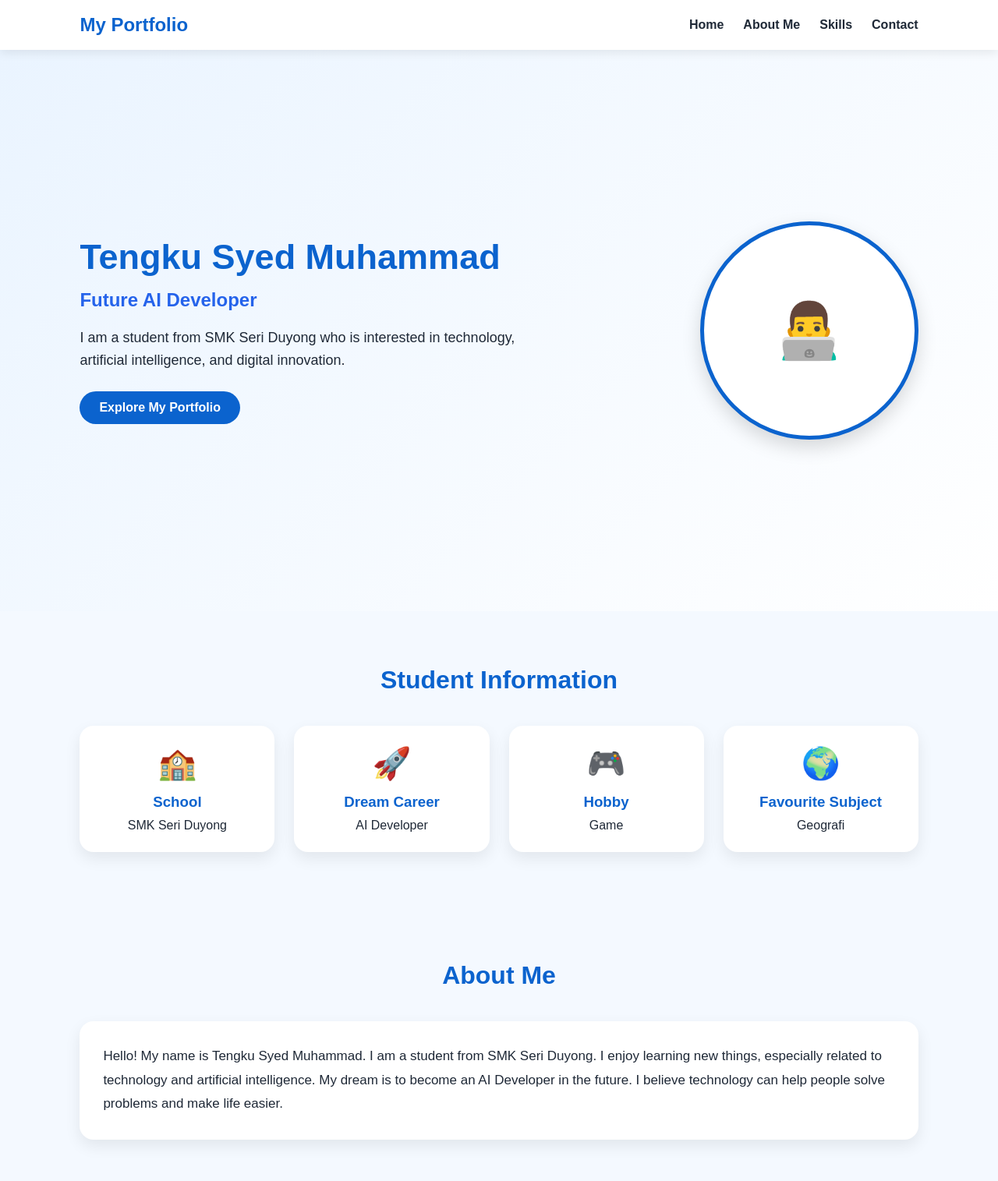
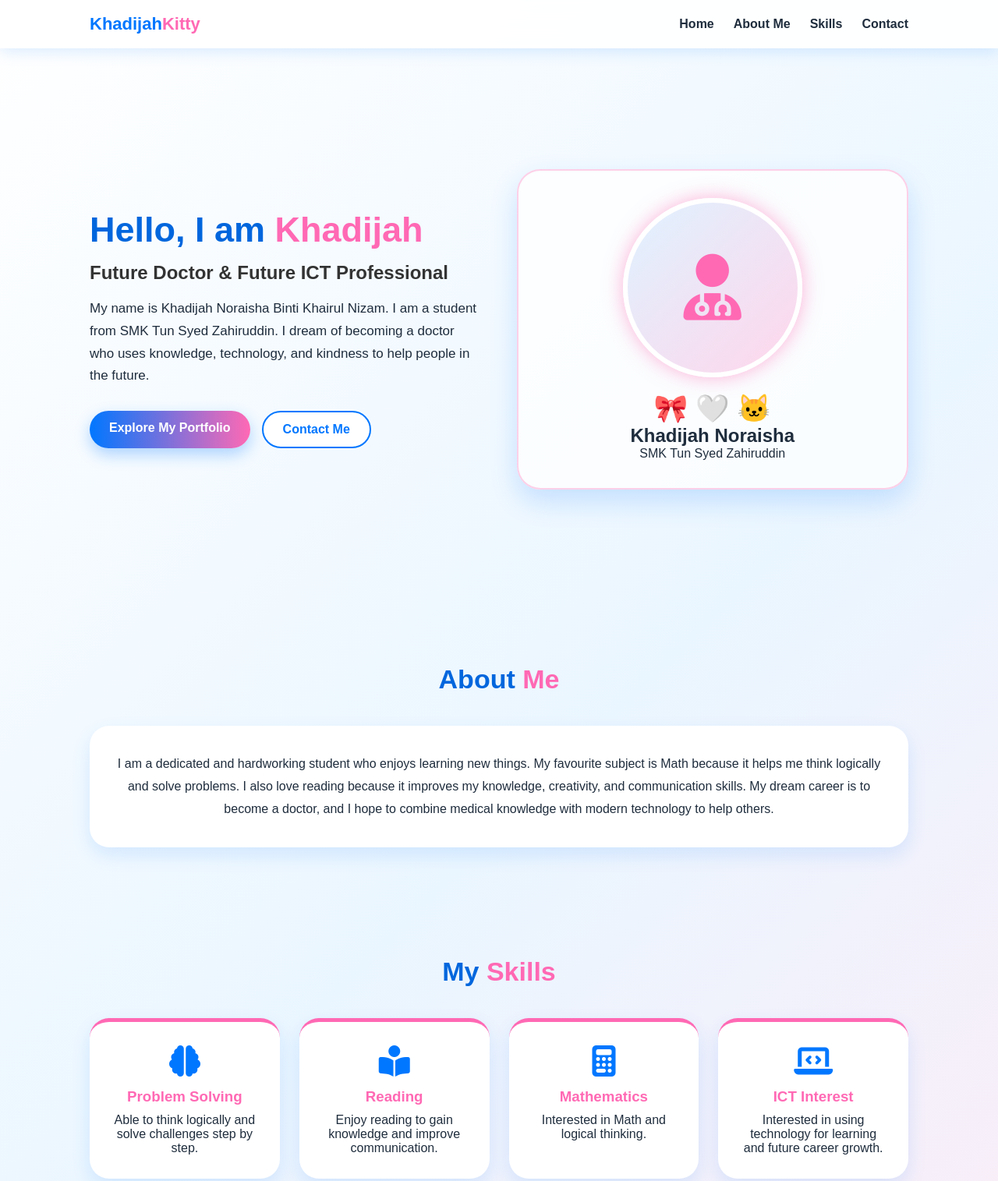
Before and after one commit to fthnnzr/jasmine, a plain HTML site: page index.html in a window 1280 px wide. Shown: the top 1515 px of the page at 78% size. Drawn offline with Linux system fonts and the light colour scheme.

Commit message:
fourth commit

```diff
--- a/index.html
+++ b/index.html
@@ -1,37 +1,52 @@
 <!DOCTYPE html>
 <html lang="en">
 <head>
-  <meta charset="UTF-8">
-  <meta name="viewport" content="width=device-width, initial-scale=1.0">
-  <title>Tengku Syed Muhammad Portfolio</title>
+  <meta charset="UTF-8" />
+  <meta name="viewport" content="width=device-width, initial-scale=1.0" />
+  <title>Khadijah Noraisha Portfolio</title>
+
+  <link rel="stylesheet" href="https://cdnjs.cloudflare.com/ajax/libs/font-awesome/6.5.0/css/all.min.css">
 
   <style>
     * {
       margin: 0;
       padding: 0;
       box-sizing: border-box;
-      font-family: Arial, sans-serif;
+      font-family: 'Poppins', sans-serif;
     }
 
     body {
-      background: #f4f9ff;
-      color: #1f2937;
+      background: linear-gradient(135deg, #ffffff, #eaf6ff, #ffeaf5);
+      color: #1f2d3d;
+      scroll-behavior: smooth;
+    }
+
+    header {
+      position: sticky;
+      top: 0;
+      z-index: 1000;
+      background: rgba(255, 255, 255, 0.9);
+      backdrop-filter: blur(12px);
+      box-shadow: 0 4px 20px rgba(0, 120, 255, 0.15);
     }
 
     nav {
-      background: white;
-      padding: 18px 8%;
+      max-width: 1100px;
+      margin: auto;
       display: flex;
       justify-content: space-between;
       align-items: center;
-      box-shadow: 0 4px 12px rgba(0,0,0,0.08);
-      position: sticky;
-      top: 0;
-      z-index: 100;
+      padding: 18px 25px;
     }
 
-    nav h2 {
-      color: #0b63ce;
+    .logo {
+      font-size: 22px;
+      font-weight: 700;
+      color: #0077ff;
+    }
+
+    .logo span {
+      color: #ff69b4;
     }
 
     nav ul {
@@ -40,97 +55,143 @@
       gap: 25px;
     }
 
-    nav ul li a {
+    nav a {
       text-decoration: none;
-      color: #1f2937;
-      font-weight: bold;
+      color: #1f2d3d;
+      font-weight: 600;
+      transition: 0.3s;
     }
 
-    nav ul li a:hover {
-      color: #0b63ce;
+    nav a:hover {
+      color: #ff69b4;
     }
 
     .hero {
       min-height: 90vh;
       display: flex;
       align-items: center;
-      justify-content: space-between;
-      padding: 50px 8%;
-      background: linear-gradient(135deg, #eaf4ff, #ffffff);
-      gap: 40px;
+      justify-content: center;
+      padding: 60px 25px;
     }
 
-    .hero-text {
-      max-width: 600px;
+    .hero-container {
+      max-width: 1100px;
+      display: grid;
+      grid-template-columns: 1fr 1fr;
+      gap: 45px;
+      align-items: center;
     }
 
     .hero-text h1 {
       font-size: 45px;
-      color: #0b63ce;
+      color: #0066dd;
       margin-bottom: 15px;
+    }
+
+    .hero-text h1 span {
+      color: #ff69b4;
     }
 
     .hero-text h3 {
       font-size: 24px;
-      margin-bottom: 20px;
-      color: #2563eb;
+      color: #333;
+      margin-bottom: 18px;
     }
 
     .hero-text p {
-      font-size: 18px;
-      line-height: 1.6;
-      margin-bottom: 25px;
+      font-size: 17px;
+      line-height: 1.7;
+      margin-bottom: 30px;
+    }
+
+    .buttons {
+      display: flex;
+      gap: 15px;
+      flex-wrap: wrap;
     }
 
     .btn {
-      display: inline-block;
-      background: #0b63ce;
+      padding: 13px 25px;
+      border-radius: 30px;
+      border: none;
+      text-decoration: none;
+      font-weight: 600;
+      cursor: pointer;
+      transition: 0.3s;
+    }
+
+    .btn-primary {
+      background: linear-gradient(90deg, #0077ff, #ff69b4);
       color: white;
-      padding: 12px 25px;
-      border-radius: 30px;
-      text-decoration: none;
-      font-weight: bold;
+      box-shadow: 0 8px 20px rgba(0, 119, 255, 0.3);
+    }
+
+    .btn-secondary {
+      background: white;
+      color: #0077ff;
+      border: 2px solid #0077ff;
     }
 
     .btn:hover {
-      background: #084fa8;
+      transform: translateY(-4px);
     }
 
-    .profile-placeholder {
-      width: 280px;
-      height: 280px;
-      background: white;
-      border: 5px solid #0b63ce;
+    .profile-card {
+      background: rgba(255, 255, 255, 0.75);
+      border: 2px solid rgba(255, 105, 180, 0.3);
+      border-radius: 30px;
+      padding: 35px;
+      text-align: center;
+      box-shadow: 0 15px 35px rgba(0, 119, 255, 0.18);
+    }
+
+    .profile-img {
+      width: 230px;
+      height: 230px;
+      margin: auto;
       border-radius: 50%;
+      background: linear-gradient(135deg, #dff2ff, #ffd6eb);
       display: flex;
+      justify-content: center;
       align-items: center;
-      justify-content: center;
-      color: #0b63ce;
-      font-size: 70px;
-      box-shadow: 0 10px 25px rgba(0,0,0,0.15);
+      font-size: 85px;
+      color: #ff69b4;
+      border: 6px solid white;
+      box-shadow: 0 0 25px rgba(255, 105, 180, 0.5);
+    }
+
+    .kitty {
+      font-size: 35px;
+      margin-top: 20px;
     }
 
     section {
-      padding: 70px 8%;
+      max-width: 1100px;
+      margin: auto;
+      padding: 70px 25px;
     }
 
     .section-title {
       text-align: center;
-      font-size: 32px;
+      font-size: 34px;
+      color: #0066dd;
       margin-bottom: 40px;
-      color: #0b63ce;
     }
 
-    .about-card {
-      background: white;
-      padding: 30px;
-      border-radius: 18px;
-      box-shadow: 0 8px 20px rgba(0,0,0,0.08);
-      line-height: 1.8;
-      font-size: 17px;
+    .section-title span {
+      color: #ff69b4;
     }
 
-    .info-grid, .skills-grid, .contact-grid {
+    .about-box {
+      background: white;
+      padding: 35px;
+      border-radius: 25px;
+      box-shadow: 0 10px 25px rgba(0, 119, 255, 0.12);
+      line-height: 1.8;
+      text-align: center;
+    }
+
+    .cards {
       display: grid;
       grid-template-columns: repeat(auto-fit, minmax(220px, 1fr));
       gap: 25px;
@@ -138,32 +199,49 @@
 
     .card {
       background: white;
-      padding: 25px;
-      border-radius: 18px;
+      padding: 30px;
+      border-radius: 25px;
       text-align: center;
-      box-shadow: 0 8px 20px rgba(0,0,0,0.08);
+      box-shadow: 0 10px 25px rgba(0, 119, 255, 0.12);
       transition: 0.3s;
+      border-top: 5px solid #ff69b4;
     }
 
     .card:hover {
       transform: translateY(-8px);
+      box-shadow: 0 15px 35px rgba(255, 105, 180, 0.25);
     }
 
-    .card .icon {
+    .card i {
       font-size: 40px;
+      color: #0077ff;
       margin-bottom: 15px;
     }
 
     .card h3 {
-      color: #0b63ce;
       margin-bottom: 10px;
+      color: #ff69b4;
+    }
+
+    .contact-box {
+      background: linear-gradient(135deg, #0077ff, #ff69b4);
+      color: white;
+      padding: 40px;
+      border-radius: 30px;
+      text-align: center;
+      box-shadow: 0 12px 30px rgba(0, 119, 255, 0.25);
+    }
+
+    .contact-box p {
+      margin: 12px 0;
+      font-size: 17px;
     }
 
     footer {
-      background: #0b63ce;
-      color: white;
       text-align: center;
-      padding: 20px;
+      padding: 25px;
+      background: white;
+      color: #555;
       margin-top: 40px;
     }
 
@@ -178,8 +256,8 @@
         justify-content: center;
       }
 
-      .hero {
-        flex-direction: column;
+      .hero-container {
+        grid-template-columns: 1fr;
         text-align: center;
       }
 
@@ -187,19 +265,17 @@
         font-size: 34px;
       }
 
-      .profile-placeholder {
-        width: 220px;
-        height: 220px;
-        font-size: 55px;
+      .buttons {
+        justify-content: center;
       }
     }
   </style>
 </head>
-
 <body>
 
+  <header>
     <nav>
-    <h2>My Portfolio</h2>
+      <div class="logo">Khadijah<span>Kitty</span></div>
       <ul>
         <li><a href="#home">Home</a></li>
         <li><a href="#about">About Me</a></li>
@@ -207,120 +283,104 @@
         <li><a href="#contact">Contact</a></li>
       </ul>
     </nav>
+  </header>
 
   <section class="hero" id="home">
+    <div class="hero-container">
       <div class="hero-text">
-      <h1>Tengku Syed Muhammad</h1>
-      <h3>Future AI Developer</h3>
+        <h1>Hello, I am <span>Khadijah</span></h1>
+        <h3>Future Doctor & Future ICT Professional</h3>
         <p>
-        I am a student from SMK Seri Duyong who is interested in technology,
-        artificial intelligence, and digital innovation.
+          My name is Khadijah Noraisha Binti Khairul Nizam. I am a student from
+          SMK Tun Syed Zahiruddin. I dream of becoming a doctor who uses knowledge,
+          technology, and kindness to help people in the future.
         </p>
-      <a href="#about" class="btn">Explore My Portfolio</a>
+
+        <div class="buttons">
+          <a href="#about" class="btn btn-primary">Explore My Portfolio</a>
+          <a href="#contact" class="btn btn-secondary">Contact Me</a>
+        </div>
       </div>
 
-    <div class="profile-placeholder">
-      👨‍💻
+      <div class="profile-card">
+        <div class="profile-img">
+          <i class="fa-solid fa-user-doctor"></i>
         </div>
-  </section>
-
-  <section>
-    <h2 class="section-title">Student Information</h2>
-    <div class="info-grid">
-      <div class="card">
-        <div class="icon">🏫</div>
-        <h3>School</h3>
-        <p>SMK Seri Duyong</p>
-      </div>
-
-      <div class="card">
-        <div class="icon">🚀</div>
-        <h3>Dream Career</h3>
-        <p>AI Developer</p>
-      </div>
-
-      <div class="card">
-        <div class="icon">🎮</div>
-        <h3>Hobby</h3>
-        <p>Game</p>
-      </div>
-
-      <div class="card">
-        <div class="icon">🌍</div>
-        <h3>Favourite Subject</h3>
-        <p>Geografi</p>
+        <div class="kitty">🎀 🤍 🐱</div>
+        <h2>Khadijah Noraisha</h2>
+        <p>SMK Tun Syed Zahiruddin</p>
       </div>
     </div>
   </section>
 
   <section id="about">
-    <h2 class="section-title">About Me</h2>
-    <div class="about-card">
+    <h2 class="section-title">About <span>Me</span></h2>
+    <div class="about-box">
       <p>
-        Hello! My name is Tengku Syed Muhammad. I am a student from SMK Seri
-        Duyong. I enjoy learning new things, especially related to technology
-        and artificial intelligence. My dream is to become an AI Developer in
-        the future. I believe technology can help people solve problems and make
-        life easier.
+        I am a dedicated and hardworking student who enjoys learning new things.
+        My favourite subject is Math because it helps me think logically and solve
+        problems. I also love reading because it improves my knowledge, creativity,
+        and communication skills. My dream career is to become a doctor, and I hope
+        to combine medical knowledge with modern technology to help others.
       </p>
     </div>
   </section>
 
   <section id="skills">
-    <h2 class="section-title">My Skills</h2>
-    <div class="skills-grid">
+    <h2 class="section-title">My <span>Skills</span></h2>
+    <div class="cards">
       <div class="card">
-        <div class="icon">💻</div>
-        <h3>Basic ICT</h3>
-        <p>Able to use computers and digital tools effectively.</p>
+        <i class="fa-solid fa-brain"></i>
+        <h3>Problem Solving</h3>
+        <p>Able to think logically and solve challenges step by step.</p>
       </div>
 
       <div class="card">
-        <div class="icon">🤖</div>
-        <h3>AI Interest</h3>
-        <p>Interested in artificial intelligence and future technology.</p>
+        <i class="fa-solid fa-book-open-reader"></i>
+        <h3>Reading</h3>
+        <p>Enjoy reading to gain knowledge and improve communication.</p>
       </div>
 
       <div class="card">
-        <div class="icon">🎯</div>
-        <h3>Problem Solving</h3>
-        <p>Enjoy finding solutions and improving ideas.</p>
+        <i class="fa-solid fa-calculator"></i>
+        <h3>Mathematics</h3>
+        <p>Interested in Math and logical thinking.</p>
       </div>
 
       <div class="card">
-        <div class="icon">🗣️</div>
-        <h3>Communication</h3>
-        <p>Able to share ideas clearly with others.</p>
+        <i class="fa-solid fa-laptop-code"></i>
+        <h3>ICT Interest</h3>
+        <p>Interested in using technology for learning and future career growth.</p>
       </div>
     </div>
   </section>
 
   <section id="contact">
-    <h2 class="section-title">Contact</h2>
-    <div class="contact-grid">
-      <div class="card">
-        <div class="icon">📧</div>
-        <h3>Email</h3>
-        <p>yourname@email.com</p>
-      </div>
-
-      <div class="card">
-        <div class="icon">📱</div>
-        <h3>Phone</h3>
-        <p>012-3456789</p>
-      </div>
-
-      <div class="card">
-        <div class="icon">📍</div>
-        <h3>Location</h3>
-        <p>Melaka, Malaysia</p>
-      </div>
+    <h2 class="section-title">Contact <span>Me</span></h2>
+    <div class="contact-box">
+      <p><i class="fa-solid fa-user"></i> Khadijah Noraisha Binti Khairul Nizam</p>
+      <p><i class="fa-solid fa-school"></i> SMK Tun Syed Zahiruddin</p>
+      <p><i class="fa-solid fa-envelope"></i> khadijah@example.com</p>
+      <p><i class="fa-solid fa-location-dot"></i> Malaysia</p>
     </div>
   </section>
 
   <footer>
-    <p>© 2026 Tengku Syed Muhammad. All Rights Reserved.</p>
+    <p>© 2026 Khadijah Noraisha Portfolio | Hello Kitty Futuristic Theme 🎀</p>
   </footer>
+
+  <script>
+    const buttons = document.querySelectorAll(".btn");
+
+    buttons.forEach(button => {
+      button.addEventListener("click", function() {
+        this.style.transform = "scale(0.95)";
+        setTimeout(() => {
+          this.style.transform = "";
+        }, 150);
+      });
+    });
+  </script>
 
 </body>
 </html>
```
Lines whose indentation alone changed are shown as unchanged.
